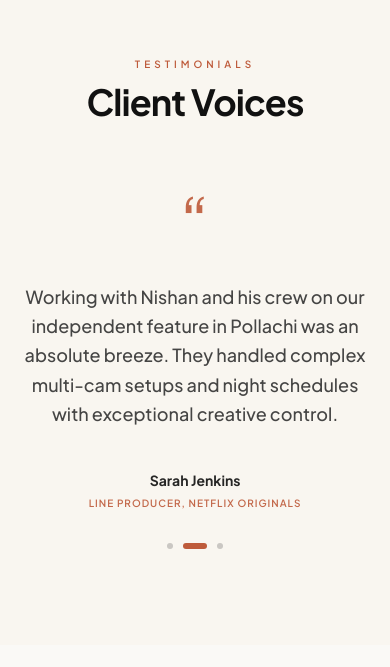
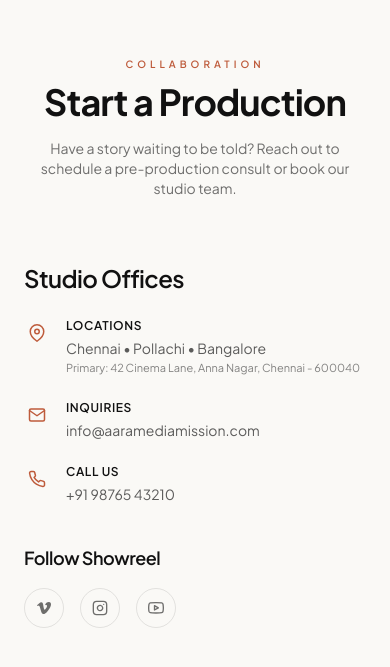
Before and after one commit to primeblockscoins/production, a React (Vite) app: page / in a window 390 px wide. Shown: the part 3953-4620 px from the top of the page. Built offline with nearby package versions, Linux system fonts and the light colour scheme; grey boxes are pictures that could not be loaded.

Commit message:
lock the first cut

```diff
--- a/src/App.jsx
+++ b/src/App.jsx
@@ -2,7 +2,6 @@ import Navbar from './components/Navbar';
 import Hero from './components/Hero';
 import About from './components/About';
 import Services from './components/Services';
-import Testimonials from './components/Testimonials';
 import Contact from './components/Contact';
 import Footer from './components/Footer';
 
@@ -14,7 +13,6 @@ function App() {
         <Hero />
         <About />
         <Services />
-        <Testimonials />
         <Contact />
       </main>
       <Footer />
--- a/src/components/Testimonials.jsx
+++ /dev/null
@@ -1,147 +0,0 @@
-import { useState, useEffect } from 'react';
-import { motion, AnimatePresence } from 'framer-motion';
-import { HiChevronLeft, HiChevronRight } from 'react-icons/hi';
-
-const reviews = [
-  {
-    quote: "AARA Media Mission captured the essence of our brand with cinematic quality that exceeded all expectations. Their eye for detail, composition, and post-production color grading is world-class.",
-    author: "Rajesh Kannan",
-    role: "Brand Director, Nike India"
-  },
-  {
-    quote: "Working with Nishan and his crew on our independent feature in Pollachi was an absolute breeze. They handled complex multi-cam setups and night schedules with exceptional creative control.",
-    author: "Sarah Jenkins",
-    role: "Line Producer, Netflix Originals"
-  },
-  {
-    quote: "The music video they directed and colored for our leading artist received massive praise for its aesthetic storytelling and visual poetry. They are artists first and foremost.",
-    author: "Vikram Malhotra",
-    role: "Head of A&R, Sony Music South"
-  }
-];
-
-
-export default function Testimonials() {
-  const [activeIndex, setActiveIndex] = useState(0);
-  const [direction, setDirection] = useState(0); // -1 for left, 1 for right
-
-  useEffect(() => {
-    const timer = setInterval(() => {
-      handleNext();
-    }, 6000);
-    return () => clearInterval(timer);
-  }, [activeIndex]);
-
-  const handlePrev = () => {
-    setDirection(-1);
-    setActiveIndex((prev) => (prev === 0 ? reviews.length - 1 : prev - 1));
-  };
-
-  const handleNext = () => {
-    setDirection(1);
-    setActiveIndex((prev) => (prev === reviews.length - 1 ? 0 : prev + 1));
-  };
-
-  const slideVariants = {
-    enter: (dir) => ({
-      x: dir > 0 ? 100 : -100,
-      opacity: 0
-    }),
-    center: {
-      x: 0,
-      opacity: 1,
-      transition: {
-        x: { type: 'spring', stiffness: 300, damping: 30 },
-        opacity: { duration: 0.4 }
-      }
-    },
-    exit: (dir) => ({
-      x: dir < 0 ? 100 : -100,
-      opacity: 0,
-      transition: {
-        x: { type: 'spring', stiffness: 300, damping: 30 },
-        opacity: { duration: 0.4 }
-      }
-    })
-  };
-
-  return (
-    <section id="testimonials" className="py-24 md:py-32 bg-cream-dark/30 overflow-hidden">
-      <div className="max-w-5xl mx-auto px-6 md:px-12 flex flex-col items-center">
-        {/* Title */}
-        <div className="text-center mb-16">
-          <span className="text-[10px] tracking-[0.4em] uppercase text-gold font-semibold">Testimonials</span>
-          <h2 className="font-serif text-4xl md:text-6xl text-charcoal font-bold tracking-tight mt-2">
-            Client Voices
-          </h2>
-        </div>
-
-        {/* Carousel Slider */}
-        <div className="relative w-full min-h-[250px] md:min-h-[200px] flex items-center justify-center">
-          <AnimatePresence initial={false} custom={direction} mode="wait">
-            <motion.div
-              key={activeIndex}
-              custom={direction}
-              variants={slideVariants}
-              initial="enter"
-              animate="center"
-              exit="exit"
-              className="text-center max-w-3xl flex flex-col items-center gap-6"
-            >
-              {/* Quote Mark */}
-              <span className="font-serif text-gold text-7xl leading-none">“</span>
-
-              {/* Review Text */}
-              <p className="font-serif text-lg md:text-2xl text-charcoal-light leading-relaxed font-medium">
-                {reviews[activeIndex].quote}
-              </p>
-
-              {/* Review Author */}
-              <div className="mt-4">
-                <span className="font-sans text-sm font-bold text-charcoal">
-                  {reviews[activeIndex].author}
-                </span>
-                <span className="block text-[10px] tracking-widest text-gold uppercase font-semibold mt-1">
-                  {reviews[activeIndex].role}
-                </span>
-              </div>
-            </motion.div>
-          </AnimatePresence>
-
-          {/* Controls */}
-          <button
-            onClick={handlePrev}
-            className="absolute left-0 top-1/2 -translate-y-1/2 text-charcoal/40 hover:text-gold transition-colors p-2 hidden md:block"
-            aria-label="Previous review"
-          >
-            <HiChevronLeft size={32} />
-          </button>
-          <button
-            onClick={handleNext}
-            className="absolute right-0 top-1/2 -translate-y-1/2 text-charcoal/40 hover:text-gold transition-colors p-2 hidden md:block"
-            aria-label="Next review"
-          >
-            <HiChevronRight size={32} />
-          </button>
-        </div>
-
-        {/* Dots Navigation */}
-        <div className="flex gap-2.5 mt-8">
-          {reviews.map((_, idx) => (
-            <button
-              key={idx}
-              onClick={() => {
-                setDirection(idx > activeIndex ? 1 : -1);
-                setActiveIndex(idx);
-              }}
-              className={`w-1.5 h-1.5 rounded-full transition-all duration-300 ${activeIndex === idx ? 'bg-gold w-6' : 'bg-charcoal/20'
-                }`}
-              aria-label={`Go to slide ${idx + 1}`}
-            />
-          ))}
-        </div>
-
-      </div>
-    </section>
-  );
-}
```
